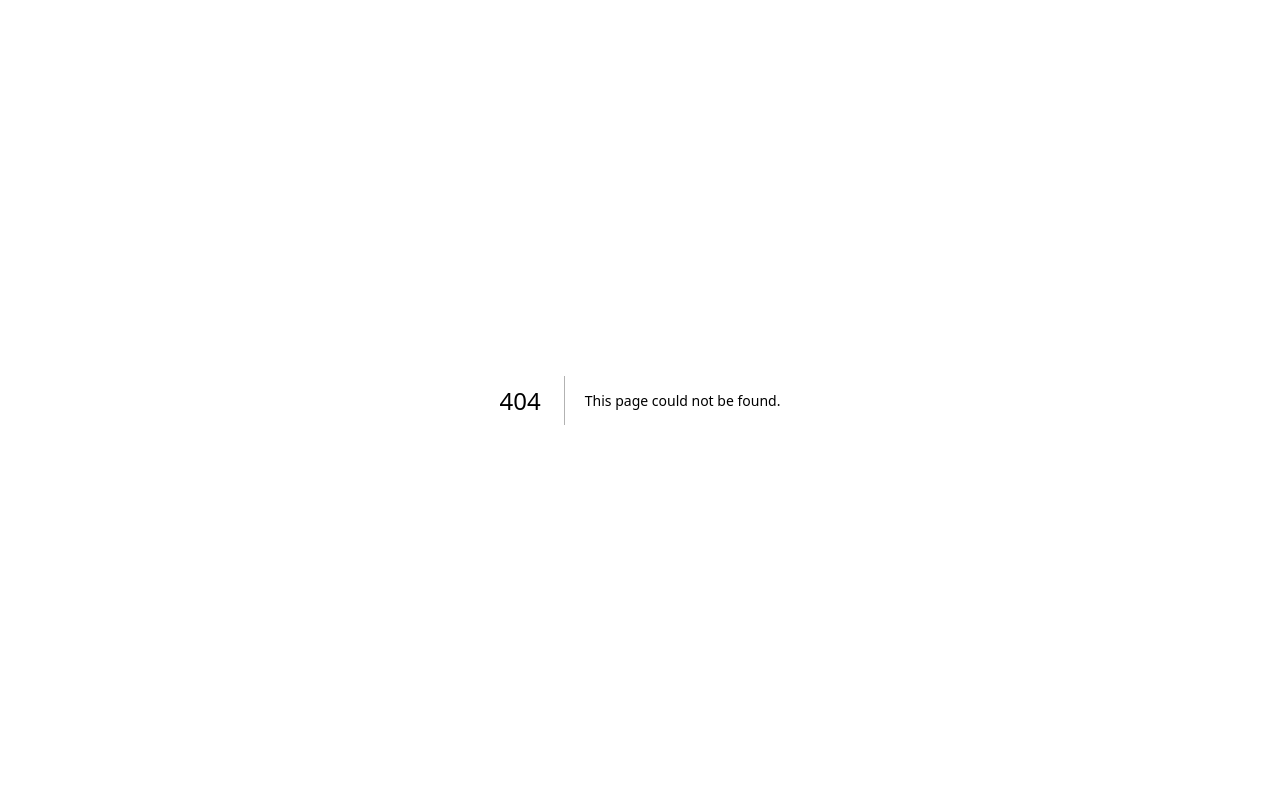
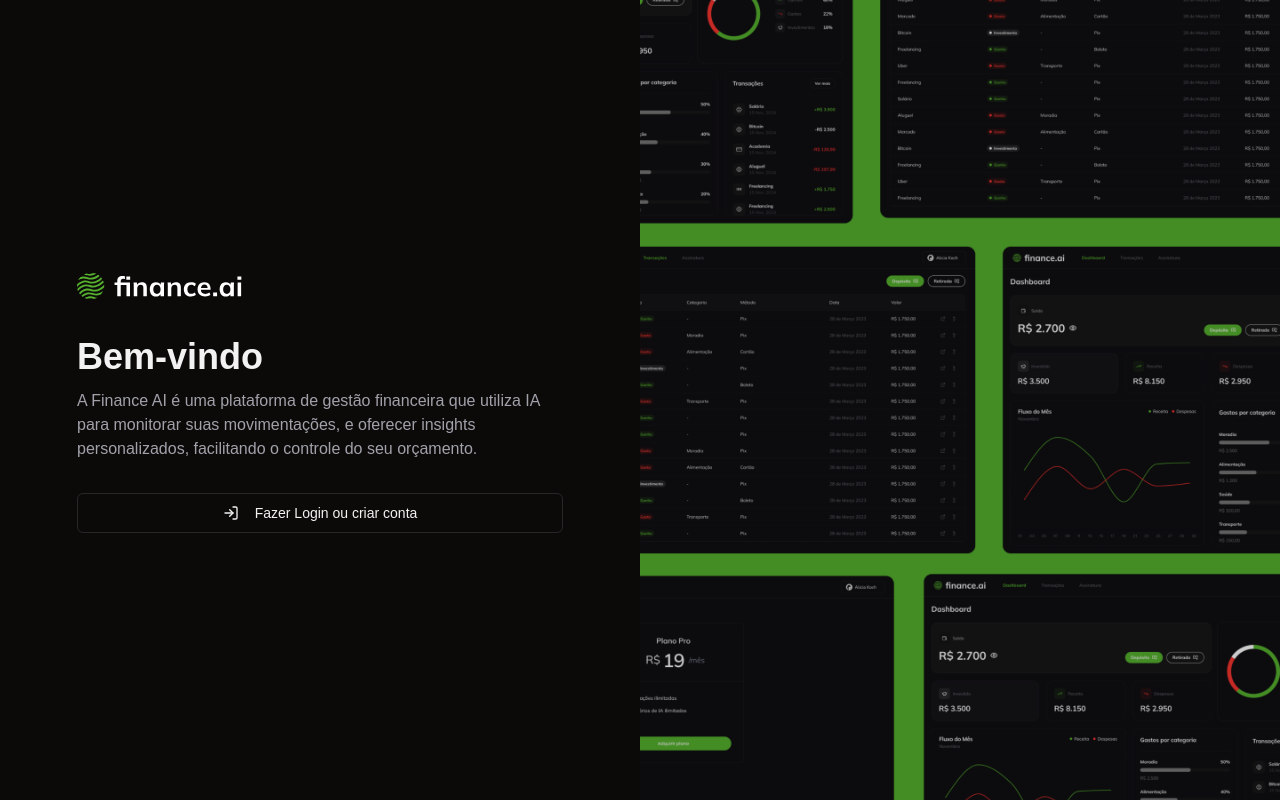
Before and after one commit to gahalberto/finance-ai, a Next.js app: page /login in a window 1280 px wide. Before the commit this address had no page. Built offline with nearby package versions, Linux system fonts and the light colour scheme.

Commit message:
feat: add login page

```diff
--- /dev/null
+++ b/app/login/page.tsx
@@ -0,0 +1,26 @@
+import Image from "next/image";
+import { Button } from "../_components/ui/button";
+import { LogInIcon } from "lucide-react";
+
+const LoginPage = () => {
+    return (
+        <div className="grid h-full grid-cols-2">
+            {/* ESQUERDA   */}
+            <div className="flex h-full flex-col justify-center p-8 max-w-[550px] mx-auto">
+                <Image src="/logo.svg" width={173} height={39} alt="Finance AI" className="mb-8" />
+                <h1 className="text-4xl font-bold mb-3">Bem-vindo</h1>
+                <p className="text-muted-foreground mb-8">A Finance AI é uma plataforma de gestão financeira que utiliza IA para monitorar suas movimentações, e oferecer insights personalizados, facilitando o controle do seu orçamento.</p>
+                <Button variant={"outline"}>
+                    <LogInIcon className="mr-2" />
+                    Fazer Login ou criar conta
+                </Button>
+            </div>
+            {/* DIREITA */}
+            <div className="relative h-full w-full">
+                <Image src="/login.png" alt="Faça Login" fill className=" object-cover" />
+            </div>
+        </div>
+    );
+}
+
+export default LoginPage;
```
Also changed, not shown: app/subscription/page.tsx (added, +9 -0 lines), app/transactions/page.tsx (added, +9 -0 lines), public/login.png (added), public/logo.svg (added).
